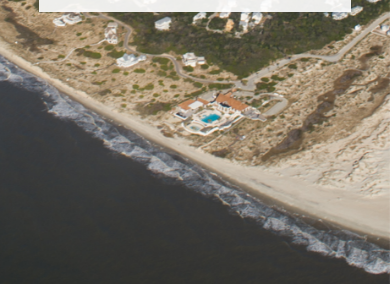
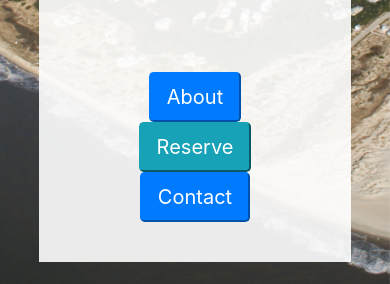
Before and after one commit to otjrocks/CapeWatchCottage, a plain HTML site: page index.html in a window 390 px wide. Shown: the part 560-844 px from the top of the page. Drawn offline with nearby package versions, Linux system fonts and the light colour scheme.

Commit message:
sizing change mobile

```diff
--- a/css/style.css
+++ b/css/style.css
@@ -55,4 +55,8 @@ h2 {
   h2 {
     font-size: 2rem;
   }
+  .text-area {
+    height: 800px;
+    margin-top: -400px;
+  }
 }
```
